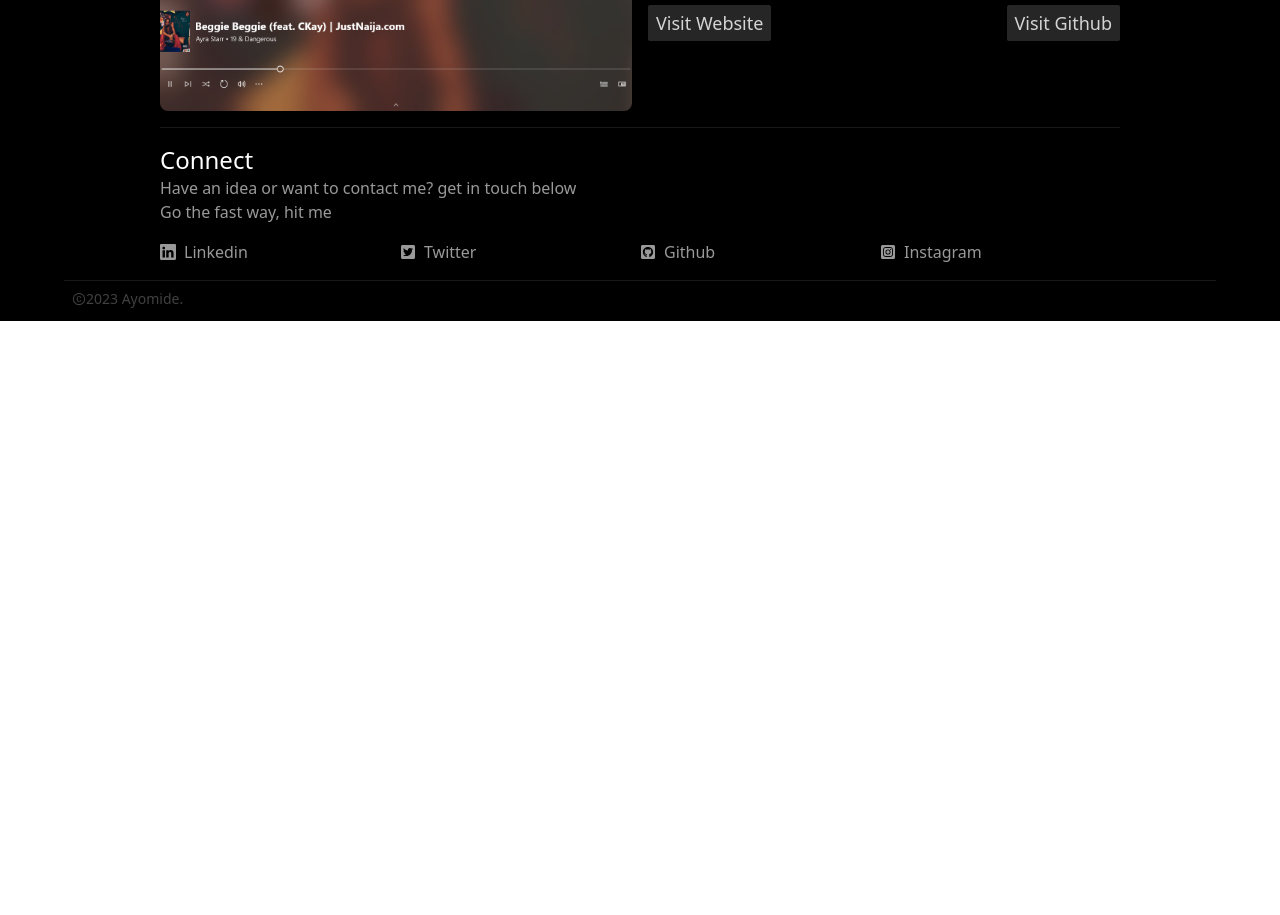
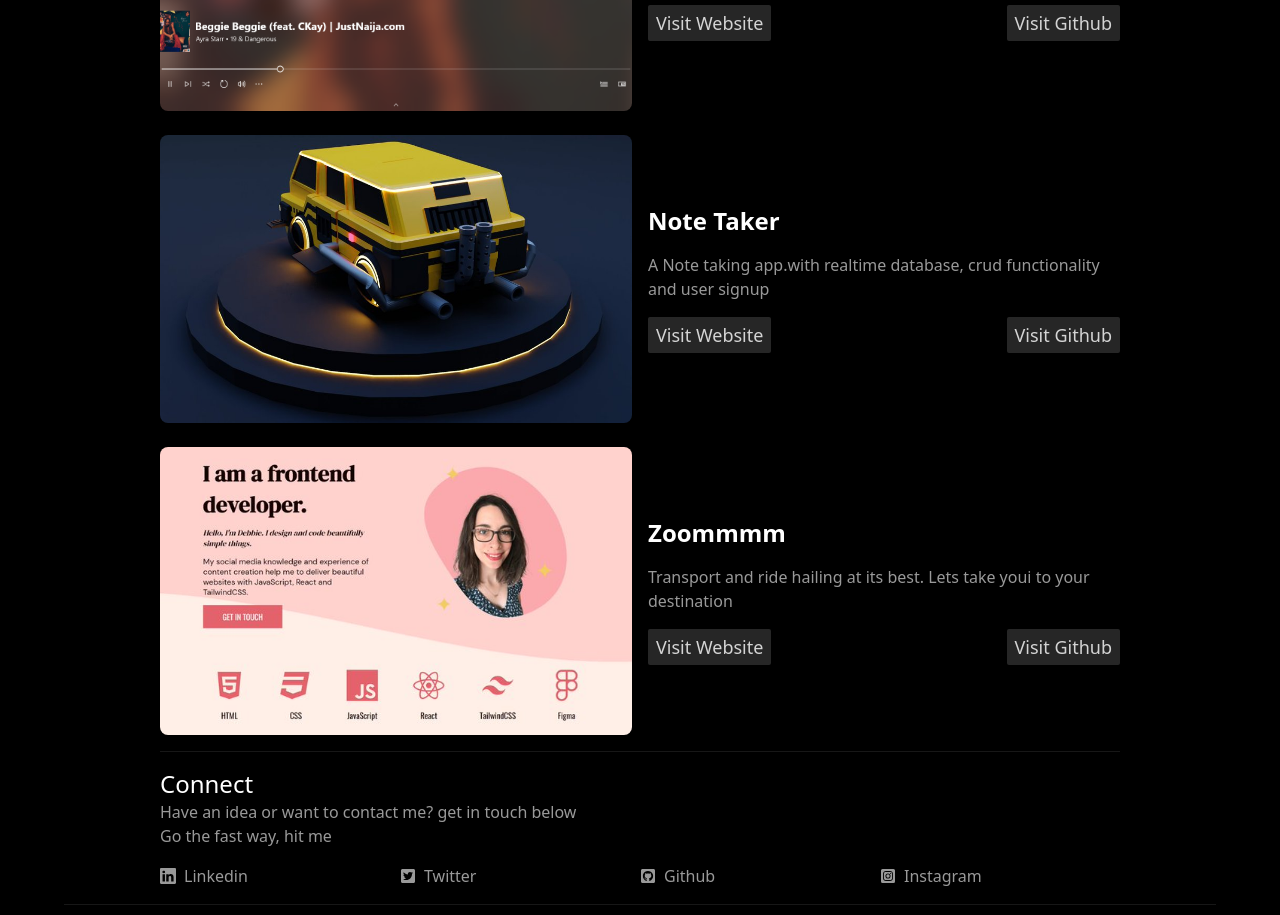
Before and after one commit to Ayothegod/portfolio, a Next.js app: page / in a window 1280 px wide. Shown: the part 1160-2075 px from the top of the page. Before the commit the page ends 1481 px from the top, so only its background shows below. Built offline with nearby package versions, Linux system fonts and the light colour scheme.

Commit message:
finish project image, remain blog page and deploy

```diff
--- a/pages/index.js
+++ b/pages/index.js
@@ -100,14 +100,16 @@ export default function Home() {
               desc="An Ecommerce app with a cms (Sanity Cms) with checkout available. "
               image={dummyImage}
             />
-            {/* <Project
+            <Project
               name="Note Taker"
               desc="A Note taking app.with realtime database, crud functionality and user signup"
+              image={dummyImage2}
               />
             <Project
               name="Zoommmm"
               desc="Transport and ride hailing at its best. Lets take youi to your destination"
-              /> */}
+              image={dummyImage3}
+              />
               </div>
           </section>
 
```
